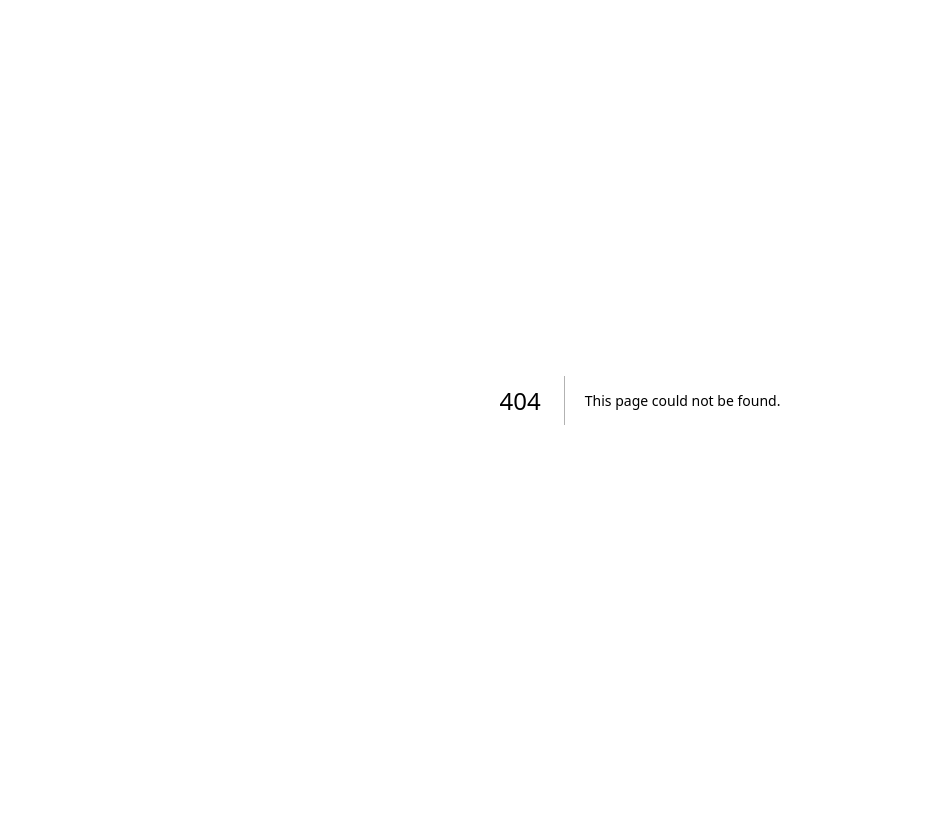
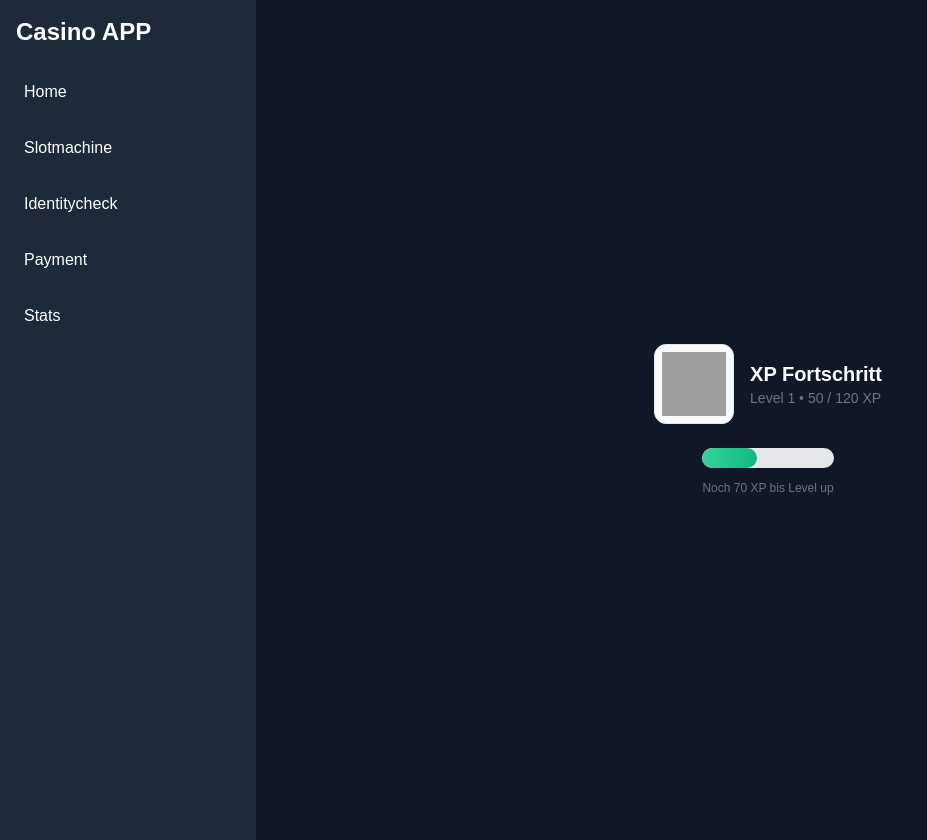
Before and after one commit to WeidenauerErik/APP_Casino, a Next.js app: page /badges in a window 1280 px wide. Before the commit this address had no page. Shown: the whole page, without its empty margins (0-927 px from the left). Before the commit the page ends 800 px from the top, so only its background shows below. Built offline with nearby package versions, Linux system fonts and the light colour scheme; grey boxes are pictures that could not be loaded.

Commit message:
Added routes

```diff
--- a/package.json
+++ b/package.json
@@ -12,7 +12,8 @@
     "next": "15.5.2",
     "react": "19.1.0",
     "react-dom": "19.1.0",
-    "react-router-dom": "^7.9.1"
+    "react-router-dom": "^7.9.1",
+    "react-webcam": "^7.2.0"
   },
   "devDependencies": {
     "@eslint/eslintrc": "^3",
--- /dev/null
+++ b/src/app/badges/page.tsx
@@ -0,0 +1,47 @@
+"use client";
+
+import React, {useState} from "react";
+import medaille from "../assets/medaille.png";
+
+export default function Page() {
+    const [level, setLevel] = useState(1);
+    const [XP, setXP] = useState(50);
+    const maxXP = 120;
+
+    const percent = XP/maxXP;
+
+    return (
+        <div className="flex flex-col items-center justify-center min-h-screen bg-gray-900 text-white px-4">
+            <header className="flex items-center gap-4 mb-6">
+                <div id="badgeWrap"
+                     className="w-20 h-20 rounded-xl bg-gray-50 flex items-center justify-center border border-gray-200 overflow-hidden">
+                    <img src={medaille.src} alt="Badge" className="w-16 h-16 object-cover"/>
+                </div>
+                <div className="flex-1">
+                    <h1 className="text-xl font-semibold">XP Fortschritt</h1>
+                    <p className="text-sm text-gray-500">Level <span id="level">1</span> • <span id="xpText">{ XP } / { maxXP } XP</span></p>
+                </div>
+            </header>
+
+            <section>
+                <div className="mb-3">
+                    <div className="w-full bg-gray-200 rounded-full h-5 overflow-hidden">
+                        <div
+                            id="xpFill"
+                            className="h-5 rounded-full xp-fill"
+                            style={{
+                                width: `${percent*100}%`,
+                                background: "linear-gradient(90deg,#34d399,#10b981)"
+                            }}
+                        ></div>
+
+                    </div>
+                </div>
+
+                <div className="flex justify-between text-xs text-gray-500">
+                    <span id="xpLeft">Noch {maxXP-XP} XP bis Level up</span>
+                </div>
+            </section>
+        </div>
+    )
+}
--- a/src/app/identitycheck/identitycheck.tsx
+++ b/src/app/identitycheck/page.tsx
@@ -3,7 +3,7 @@
 import React from "react";
 import Webcam from "react-webcam";
 
-export default function IdentityCheck() {
+export default function Page() {
     return (
         <div className="flex flex-col items-center justify-center min-h-screen bg-gray-900 text-white px-4">
             <div className="bg-gray-800 rounded-2xl shadow-lg p-6 max-w-md w-full text-center">
--- a/src/app/layout.tsx
+++ b/src/app/layout.tsx
@@ -1,6 +1,7 @@
 import type { Metadata } from "next";
 import { Geist, Geist_Mono } from "next/font/google";
 import "./globals.css";
+import Link from "next/link";
 
 const geistSans = Geist({
     variable: "--font-geist-sans",
@@ -25,9 +26,24 @@ export default function RootLayout({
     return (
         <html lang="en">
         <body
-        className={`${geistSans.variable} ${geistMono.variable} antialiased`}
+            className={`${geistSans.variable} ${geistMono.variable} antialiased flex bg-gray-900`}
         >
+        {/* Sidebar */}
+        <aside className="w-64 min-h-screen bg-gray-800 text-white shadow-md flex flex-col p-4">
+            <h1 className="text-2xl font-bold mb-6">Casino APP</h1>
+            <nav className="flex flex-col gap-4">
+                <Link href="/" className="hover:bg-gray-700 p-2 rounded">Home</Link>
+                <Link href="/slotmachine" className="hover:bg-gray-700 p-2 rounded">Slotmachine</Link>
+                <Link href="/identitycheck" className="hover:bg-gray-700 p-2 rounded">Identitycheck</Link>
+                <Link href="/payment" className="hover:bg-gray-700 p-2 rounded">Payment</Link>
+                <Link href="/badges" className="hover:bg-gray-700 p-2 rounded">Stats</Link>
+            </nav>
+        </aside>
+
+        {/* Main content */}
+        <main className="flex-1 p-5 bg-gray-900 ">
             {children}
+        </main>
         </body>
         </html>
     );
--- a/src/app/page.tsx
+++ b/src/app/page.tsx
@@ -1,7 +1,7 @@
-import Slotmachine from "./slotmachine/slotmachine";
+import Link from "next/link";
 
 export default function Home() {
-  return (
-    <Slotmachine/>
-  );
+    return (
+        <></>
+    );
 }
--- a/src/app/payment/payment.tsx
+++ b/src/app/payment/page.tsx
@@ -2,7 +2,7 @@
 
 import { useState } from "react";
 
-export default function Payment() {
+export default function Page() {
 
     const [selectedMethod, setSelectedMethod] = useState('card');
 
--- a/src/app/slotmachine/slotmachine.tsx
+++ b/src/app/slotmachine/page.tsx
@@ -2,7 +2,7 @@
 
 import React, { JSX, useEffect, useState } from "react";
 
-export default function Slotmachine() {
+export default function Page() {
     const symbols = [
         "andreasFink.jpeg",
         "florianWeiss.jpg",
```
Also changed, not shown: src/app/badges/badges.tsx (deleted), 1 other file (tests, documents, lock files or other folders). Lines whose indentation alone changed are shown as unchanged.
